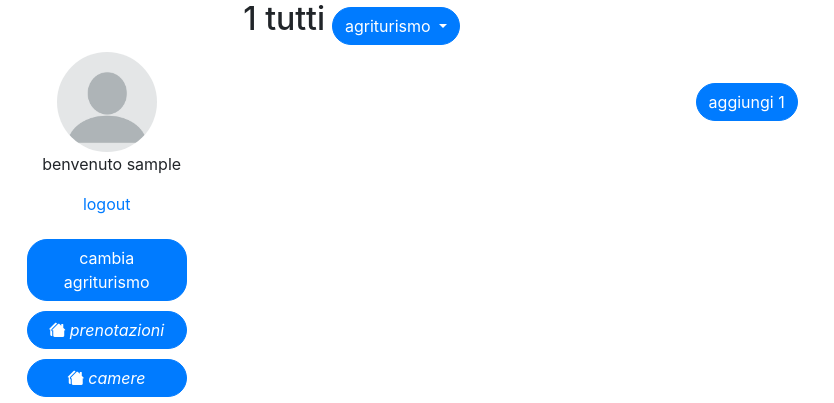
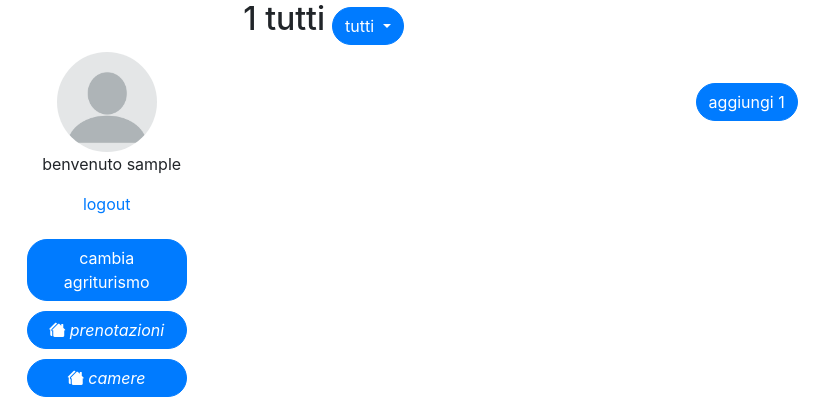
Before and after one commit to DBDeve/progetto_ITS, a Django app: a page that uses G_agr/gestione/templates/visualizza.html in a window 1280 px wide. Shown: the top 403 px of the page, without its empty margins (0-834 px from the left). Run offline with Django 5.2, Linux system fonts and the light colour scheme; a user stored in the database is signed in; tables that the repository leaves empty hold one stand-in row (values such as "Sample post").

Commit message:
aggiornamento funzione visualizza()

```diff
--- a/G_agr/gestione/templates/form_verifica_aggiungi_agriturismo.html
+++ b/G_agr/gestione/templates/form_verifica_aggiungi_agriturismo.html
@@ -4,7 +4,7 @@
     <div class=float-center >
         <div class="titolo">
            <h1> {{frase}}</h1>
-        </div>
+
 
             {%if "False" in esiste%}
                 <form action="" method="POST">
@@ -22,11 +22,13 @@
                     </div>
                 </form>
             {%elif "True" in esiste %}
-        <div class="form-group">
+                <div>
                     {%for valore in valori_FarmHouses%}
                     <a href="{% url 'visualizza' username=username agriturismo=valore.FarmHouseName argomento='camere' scelta='tutte' %}"> <button type="button" class="btn btn-outline-info"> {{valore.FarmHouseName}} {{valore.address}}</button></a>
                     {%endfor%}
+
                 </div>
             {%endif%}
         </div>
+    </div>
     {%endblock%}
--- a/G_agr/gestione/templates/visualizza.html
+++ b/G_agr/gestione/templates/visualizza.html
@@ -22,12 +22,13 @@
     {%endblock%}
 
     {%block seleziona_agriturismo%}
+
       <div class="dropdown">
         <button class="btn btn-primary dropdown-toggle" type="button" id="dropdownMenuButton" data-toggle="dropdown" aria-haspopup="true" aria-expanded="false">
-          agriturismo
+          {{agriturismo}}
         </button>
         <div class="dropdown-menu" aria-labelledby="dropdownMenuButton">
-          <a class="dropdown-item" href="{% url 'visualizza' username=username agriturismo='tutti' argomento=nome_pagina scelta=scelta %}"> tutti </a>
+          <a class="dropdown-item" href="/gestione/visualizza/{{username}}/tutti/{{nome_pagina}}/{{scelta}}"> tutti </a>
           {%for valore in valori_FarmHouses%}
             <a class="dropdown-item" href="{% url 'visualizza' username=username agriturismo=valore.FarmHouseName argomento=nome_pagina scelta=scelta %}">  {{valore.FarmHouseName}} </a>
           {%endfor%}
--- a/G_agr/gestione/views.py
+++ b/G_agr/gestione/views.py
@@ -40,28 +40,19 @@ def visualizza(request,username,agriturismo,argomento,scelta):
    # crea la lista degli agriturismi legati all'account
    context[f'valori_FarmHouses']=FarmHouses.objects.filter(IdAccountManagers_id=accounts_id)
 
+
    if user_id==accounts.gestore_id:
-
-      #visualizza i dati in tutti gli agriturismi
+      #visualizza i dati degli oggetti legati a tutti gli agriturismi
       if agriturismo=="tutti":
-         if scelta=="tutte":
-            for classe in classi_accounts:
-               context[f'valori_{classe.__name__}']=classe.objects.filter(IdAccountManagers=accounts_id)
-
-      #visualizza i dati dei singoli agriturismi
+         for classe in classi_accounts:
+            context[f'valori_{classe.__name__}']=classe.objects.filter(IdAccountManagers=accounts_id)
+      #visualizza i dati degli oggetti legati a specifici agriturismi
       else:
-         #filtra gli agriturismi per l'id dell'account e il nome dell'agriturismo
          agriturismo=FarmHouses.objects.get(IdAccountManagers_id=accounts_id, FarmHouseName=agriturismo)
          agriturismo_id=agriturismo.id
          if scelta=="tutte":
             for classe in classi_agriturismi:
                context[f'valori_{classe.__name__}']=classe.objects.filter(IdFarmHouses=agriturismo_id,)
-         elif scelta=="occupata":
-            context[f'valori_Clients']=Clients.objects.all().values()
-            context[f'Rooms_occupata']=Rooms.objects.filter(stato=scelta, IdFarmHouses_id=agriturismo_id)
-         elif scelta=="prenotata":
-            context[f'valori_Clients']=Clients.objects.all().values()
-            context[f'Rooms_prenotata']=Rooms.objects.filter(stato=scelta, IdFarmHouses_id=agriturismo_id)
          elif scelta=="libera":
             context[f'Rooms_libera']=Rooms.objects.filter(stato=scelta, IdFarmHouses_id=agriturismo_id)
          elif scelta=="non disponibile":
```
Lines whose indentation alone changed are shown as unchanged.
